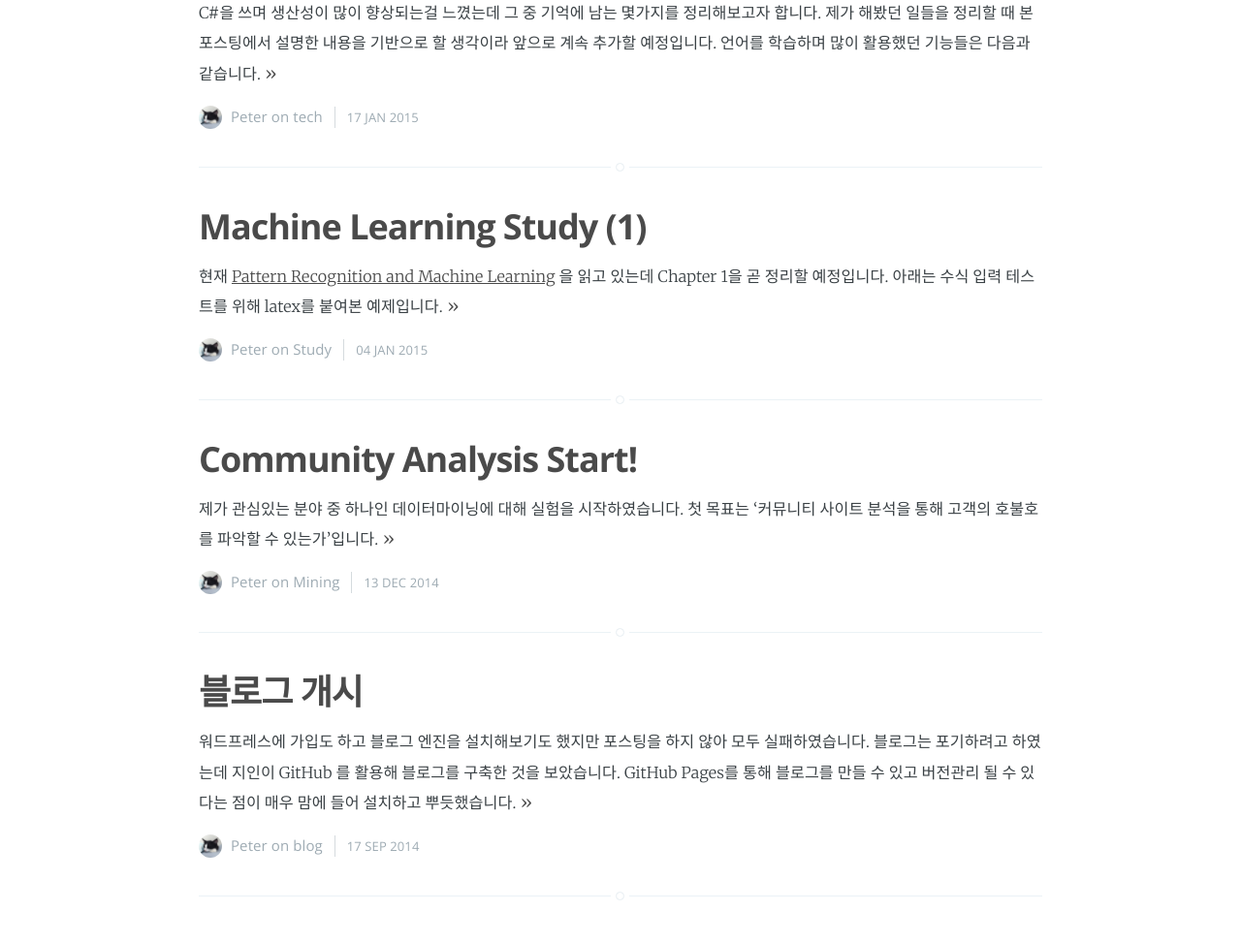
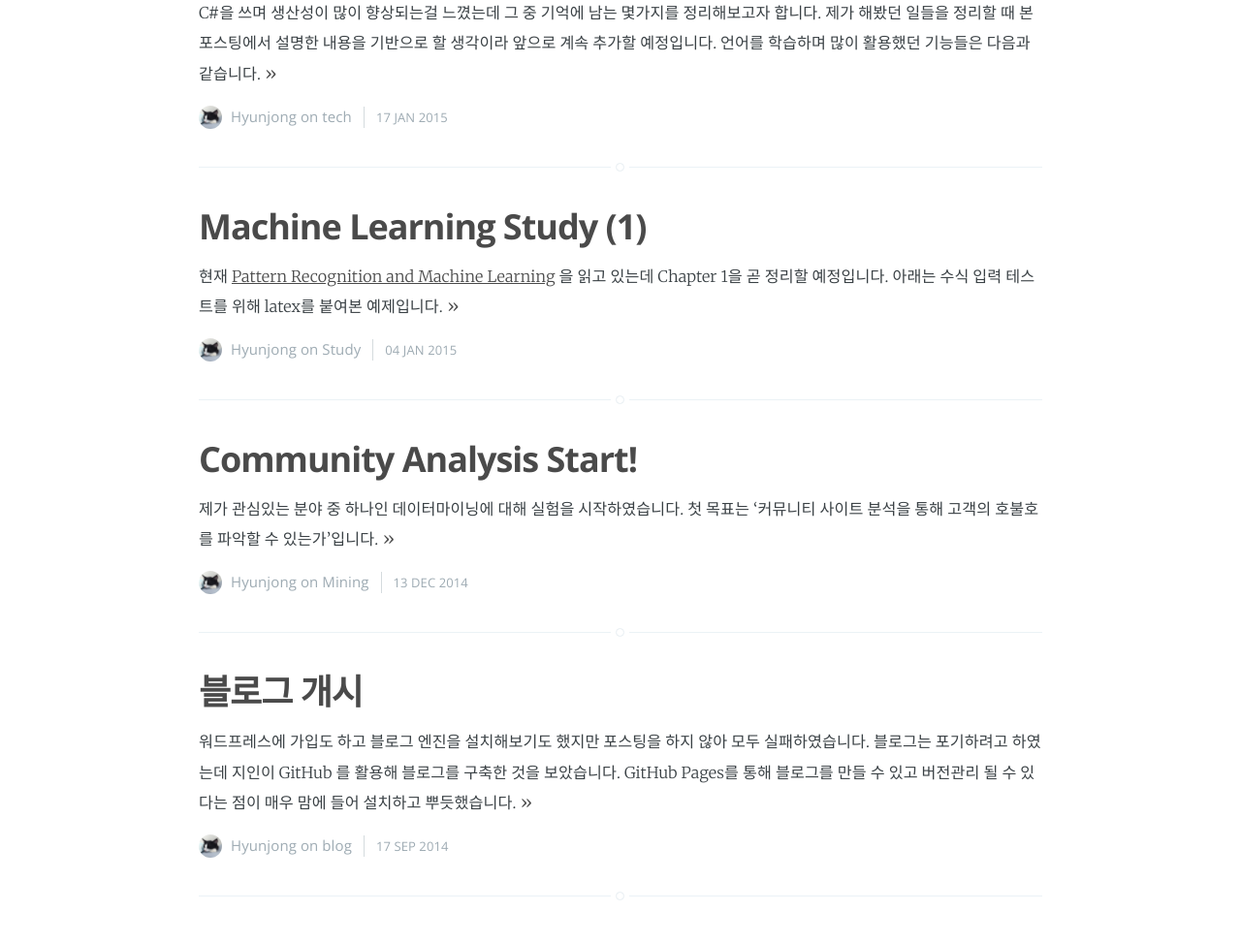
Before and after one commit to hyunjong-lee/hyunjong-lee-prev.github.io, a Jekyll site: the page built from index.html, in a window 1280 px wide. Shown: the part 469-1442 px from the top of the page at 97% size. Built offline with Jekyll 4.4.1, drawn with Linux system fonts in a browser that asks for light colours; the list of posts is cut into pages by our own code.

Commit message:
author name change
'Peter' to 'Hyunjong'

```diff
--- a/_config.yml
+++ b/_config.yml
@@ -45,7 +45,7 @@ domain_name: 'http://hyunjong-lee.github.io'
 
 # Details for the RSS feed generator
 url:            'http://hyunjong-lee.github.io'
-author:         'Peter'
+author:         'Hyunjong'
 
 exclude:
   - README.md
```
